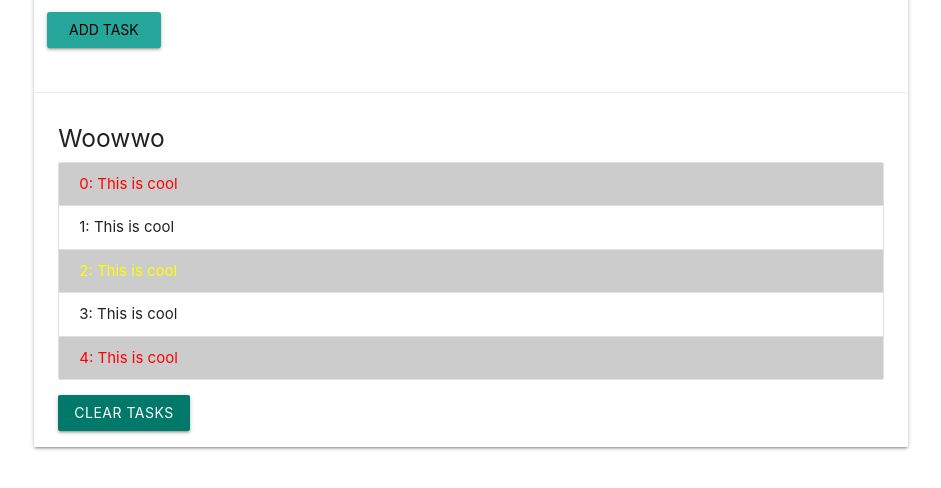
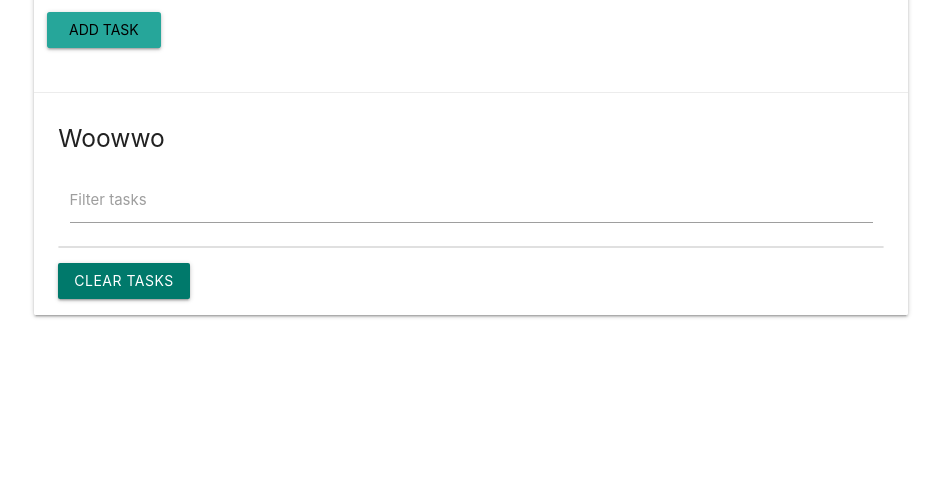
Before and after one commit to BoraKlara/to-do-list, a plain HTML site: page index.html in a window 1280 px wide. Shown: the part 144-632 px from the top of the page, without its empty margins (169-1110 px from the left). Drawn offline with nearby package versions, Linux system fonts and the light colour scheme.

Commit message:
deleted list items

```diff
--- a/index.html
+++ b/index.html
@@ -12,7 +12,13 @@
       crossorigin="anonymous"
       referrerpolicy="no-referrer"
     />
-   <link rel="stylesheet" href="https://cdnjs.cloudflare.com/ajax/libs/font-awesome/5.15.3/css/all.min.css" integrity="sha512-iBBXm8fW90+nuLcSKlbmrPcLa0OT92xO1BIsZ+ywDWZCvqsWgccV3gFoRBv0z+8dLJgyAHIhR35VZc2oM/gI1w==" crossorigin="anonymous" referrerpolicy="no-referrer" />
+    <link
+      rel="stylesheet"
+      href="https://cdnjs.cloudflare.com/ajax/libs/font-awesome/5.15.3/css/all.min.css"
+      integrity="sha512-iBBXm8fW90+nuLcSKlbmrPcLa0OT92xO1BIsZ+ywDWZCvqsWgccV3gFoRBv0z+8dLJgyAHIhR35VZc2oM/gI1w=="
+      crossorigin="anonymous"
+      referrerpolicy="no-referrer"
+    />
     <link rel="stylesheet" href="style.css" />
     <title>To do list</title>
   </head>
@@ -33,53 +39,23 @@
                       value="order the book"
                     />
                     <label for="task">New Task</label>
-                 </div>
-                   <input
+                  </div>
+                  <input
                     type="submit"
                     value="Add Task"
                     class="waves-effect waves-light btn"
                   />
+                </form>
               </div>
-            </form>
             </div>
             <div class="card-action">
               <h5 id="task-title">Task</h5>
-
-              <ul class="collection">
-                <li class="collection-item">
-                    Task item
-                    <a href="#" class="delete-item secondary-content">
-                  <i class="far fa-trash-alt"></i>
-                    </a>
-                    </li>
-                <li class="collection-item">
-                task Item
-                <a href="#" class="delete-item secondary-content">
-                <i class="far fa-trash-alt"></i>
-                </a>
-              </li>
-                <li class="collection-item">
-                task Item
-                <a href="#" class="delete-item secondary-content">
-                <i class="far fa-trash-alt"></i>
-                </a>
-              </li>
-                <li class="collection-item">
-                task Item
-                <a href="#" class="delete-item secondary-content">
-
-                <i class="far fa-trash-alt"></i>
-                </a>
-              </li>
-                <li class="collection-item">
-                task Item
-                <a href="#" class="delete-item secondary-content">
-    <i class="far fa-trash-alt"></i>
-                </a>
-              </li>
-
-              </ul>
-              <a class="clear-tasks btn teal darken-2" href="">Clear Tasks</a>
+              <div class="input-field col s12">
+                <input type="text" name="filter" id="filter" />
+                <label for="filter">Filter tasks</label>
+              </div>
+              <ul class="collection"></ul>
+              <a href="#" class="clear-tasks btn teal darken-2">Clear Tasks</a>
             </div>
           </div>
         </div>
```
